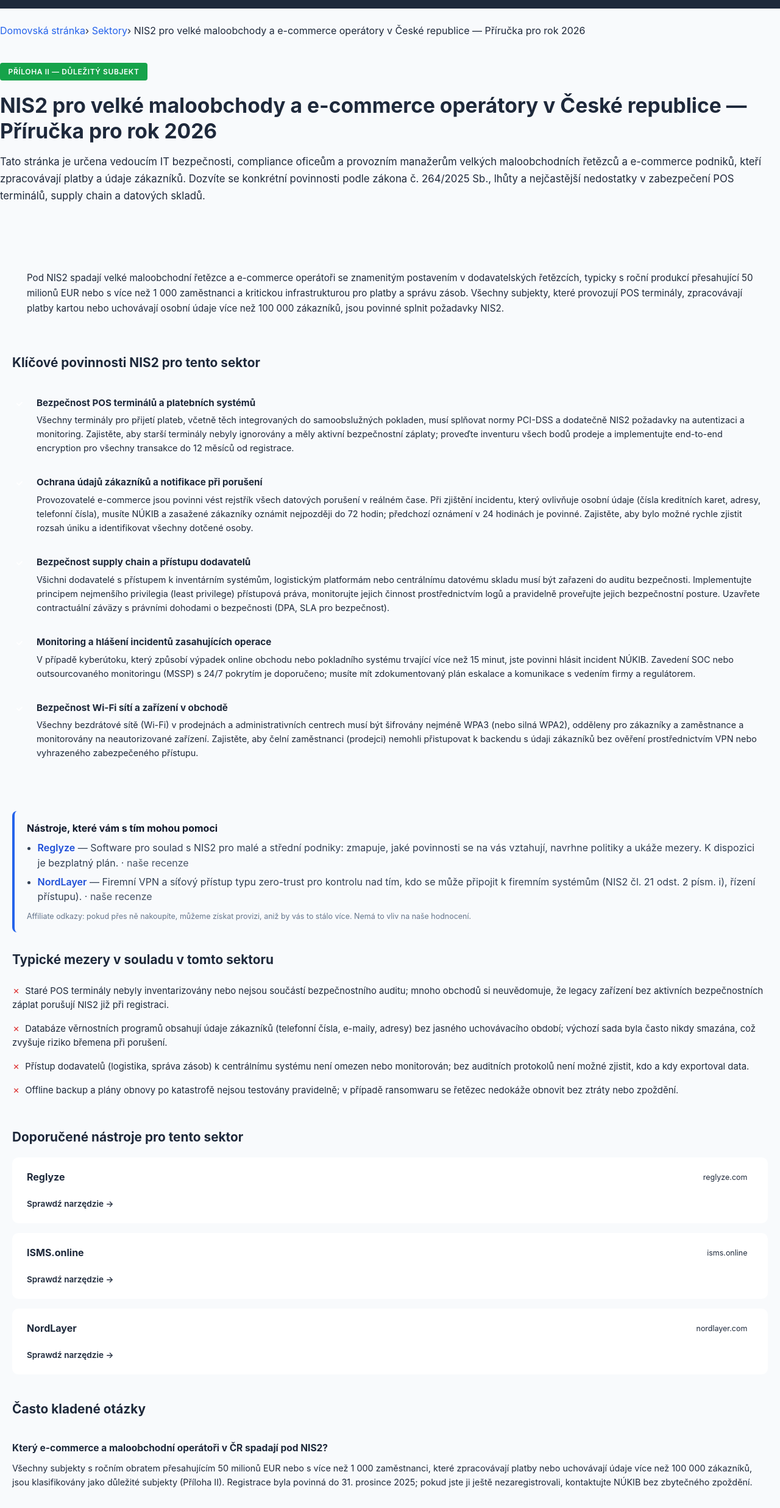
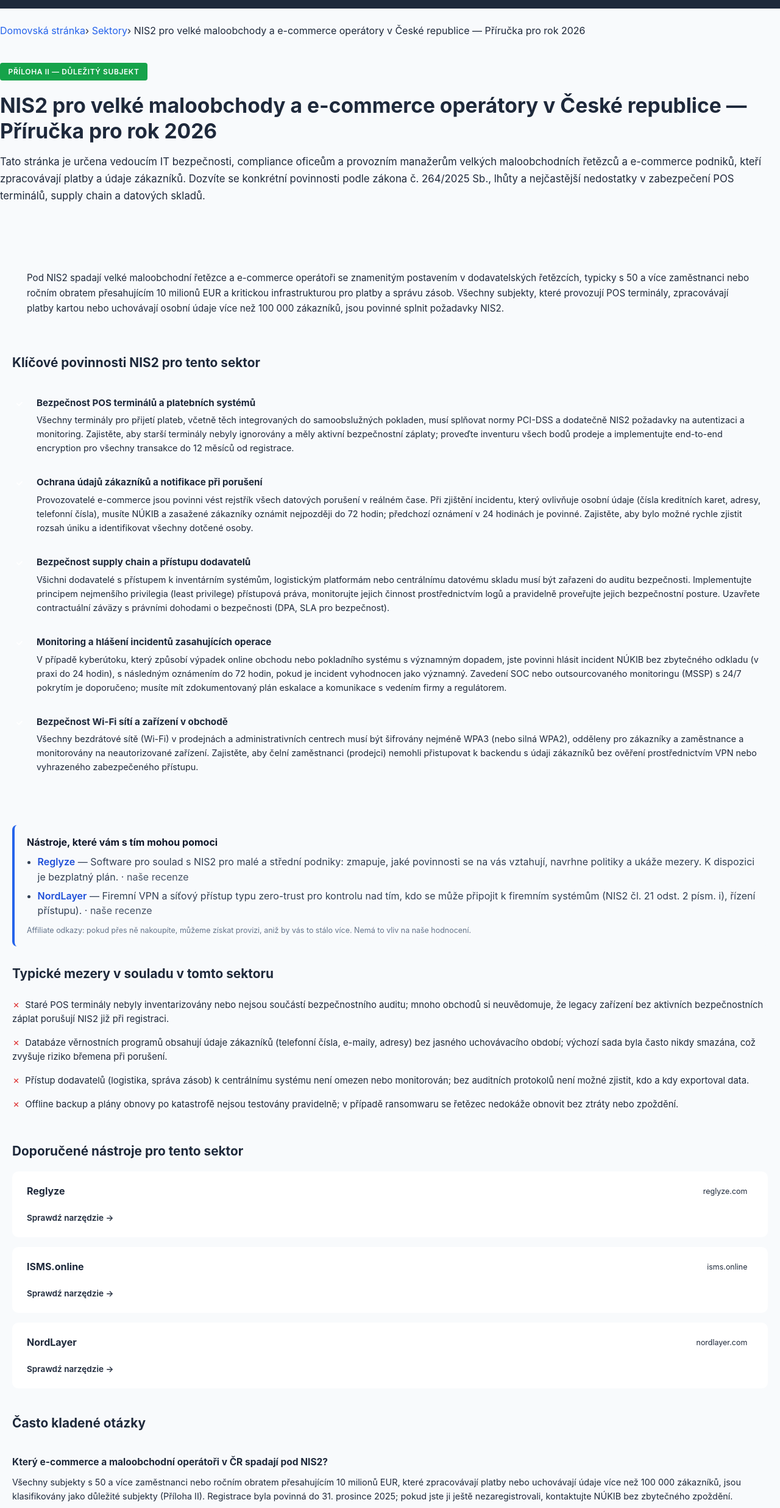
Before and after one commit to domagoj89/nis2-nastroje-cz, a plain HTML site: page sektory/retail.html in a window 1280 px wide. Shown: the part 87-2560 px from the top of the page at 61% size. Drawn offline with Linux system fonts and the light colour scheme.

Commit message:
quality-loop 2026-11-23: verified-fact corrections

```diff
--- a/sektory/retail.html
+++ b/sektory/retail.html
@@ -72,7 +72,7 @@
       "name": "Který e-commerce a maloobchodní operátoři v ČR spadají pod NIS2?",
       "acceptedAnswer": {
         "@type": "Answer",
-        "text": "Všechny subjekty s ročním obratem přesahujícím 50 milionů EUR nebo s více než 1 000 zaměstnanci, které zpracovávají platby nebo uchovávají údaje více než 100 000 zákazníků, jsou klasifikovány jako důležité subjekty (Příloha II). Registrace byla povinná do 31. prosince 2025; pokud jste ji ještě nezaregistrovali, kontaktujte NÚKIB bez zbytečného zpoždění."
+        "text": "Všechny subjekty s 50 a více zaměstnanci nebo ročním obratem přesahujícím 10 milionů EUR, které zpracovávají platby nebo uchovávají údaje více než 100 000 zákazníků, jsou klasifikovány jako důležité subjekty (Příloha II). Registrace byla povinná do 31. prosince 2025; pokud jste ji ještě nezaregistrovali, kontaktujte NÚKIB bez zbytečného zpoždění."
       }
     },
     {
@@ -131,7 +131,7 @@
 <!-- WHO QUALIFIES -->
 <div class="container--narrow" style="padding:2.5rem 1.25rem 0;">
   <div style="background:var(--gray-50);border-left:4px solid var(--navy);border-radius:0 8px 8px 0;padding:1.25rem 1.5rem;">
-    <p style="font-size:.95rem;color:var(--navy-dark);line-height:1.65;margin:0;">Pod NIS2 spadají velké maloobchodní řetězce a e-commerce operátoři se znamenitým postavením v dodavatelských řetězcích, typicky s roční produkcí přesahující 50 milionů EUR nebo s více než 1 000 zaměstnanci a kritickou infrastrukturou pro platby a správu zásob. Všechny subjekty, které provozují POS terminály, zpracovávají platby kartou nebo uchovávají osobní údaje více než 100 000 zákazníků, jsou povinné splnit požadavky NIS2.</p>
+    <p style="font-size:.95rem;color:var(--navy-dark);line-height:1.65;margin:0;">Pod NIS2 spadají velké maloobchodní řetězce a e-commerce operátoři se znamenitým postavením v dodavatelských řetězcích, typicky s 50 a více zaměstnanci nebo ročním obratem přesahujícím 10 milionů EUR a kritickou infrastrukturou pro platby a správu zásob. Všechny subjekty, které provozují POS terminály, zpracovávají platby kartou nebo uchovávají osobní údaje více než 100 000 zákazníků, jsou povinné splnit požadavky NIS2.</p>
   </div>
 </div>
 
@@ -173,7 +173,7 @@
       </div>
       <div>
         <strong style="color:var(--navy);font-size:.95rem;">Monitoring a hlášení incidentů zasahujících operace</strong>
-        <p style="margin:.25rem 0 0;color:var(--gray-500);font-size:.9rem;line-height:1.6;">V případě kyberútoku, který způsobí výpadek online obchodu nebo pokladního systému trvající více než 15 minut, jste povinni hlásit incident NÚKIB. Zavedení SOC nebo outsourcovaného monitoringu (MSSP) s 24/7 pokrytím je doporučeno; musíte mít zdokumentovaný plán eskalace a komunikace s vedením firmy a regulátorem.</p>
+        <p style="margin:.25rem 0 0;color:var(--gray-500);font-size:.9rem;line-height:1.6;">V případě kyberútoku, který způsobí výpadek online obchodu nebo pokladního systému s významným dopadem, jste povinni hlásit incident NÚKIB bez zbytečného odkladu (v praxi do 24 hodin), s následným oznámením do 72 hodin, pokud je incident vyhodnocen jako významný. Zavedení SOC nebo outsourcovaného monitoringu (MSSP) s 24/7 pokrytím je doporučeno; musíte mít zdokumentovaný plán eskalace a komunikace s vedením firmy a regulátorem.</p>
       </div>
     </div>
     <div class="checklist-item" style="display:flex;gap:1rem;padding:1rem 0;border-bottom:1px solid var(--gray-100);">
@@ -255,7 +255,7 @@
   <div style="padding:1.25rem 0;border-bottom:1px solid var(--gray-100);" itemscope itemprop="mainEntity" itemtype="https://schema.org/Question">
     <h3 style="font-size:.97rem;color:var(--navy);margin:0 0 .5rem;" itemprop="name">Který e-commerce a maloobchodní operátoři v ČR spadají pod NIS2?</h3>
     <div itemscope itemprop="acceptedAnswer" itemtype="https://schema.org/Answer">
-      <p style="font-size:.9rem;color:var(--gray-600);line-height:1.6;margin:0;" itemprop="text">Všechny subjekty s ročním obratem přesahujícím 50 milionů EUR nebo s více než 1 000 zaměstnanci, které zpracovávají platby nebo uchovávají údaje více než 100 000 zákazníků, jsou klasifikovány jako důležité subjekty (Příloha II). Registrace byla povinná do 31. prosince 2025; pokud jste ji ještě nezaregistrovali, kontaktujte NÚKIB bez zbytečného zpoždění.</p>
+      <p style="font-size:.9rem;color:var(--gray-600);line-height:1.6;margin:0;" itemprop="text">Všechny subjekty s 50 a více zaměstnanci nebo ročním obratem přesahujícím 10 milionů EUR, které zpracovávají platby nebo uchovávají údaje více než 100 000 zákazníků, jsou klasifikovány jako důležité subjekty (Příloha II). Registrace byla povinná do 31. prosince 2025; pokud jste ji ještě nezaregistrovali, kontaktujte NÚKIB bez zbytečného zpoždění.</p>
     </div>
   </div>
   <div style="padding:1.25rem 0;border-bottom:1px solid var(--gray-100);" itemscope itemprop="mainEntity" itemtype="https://schema.org/Question">
```
